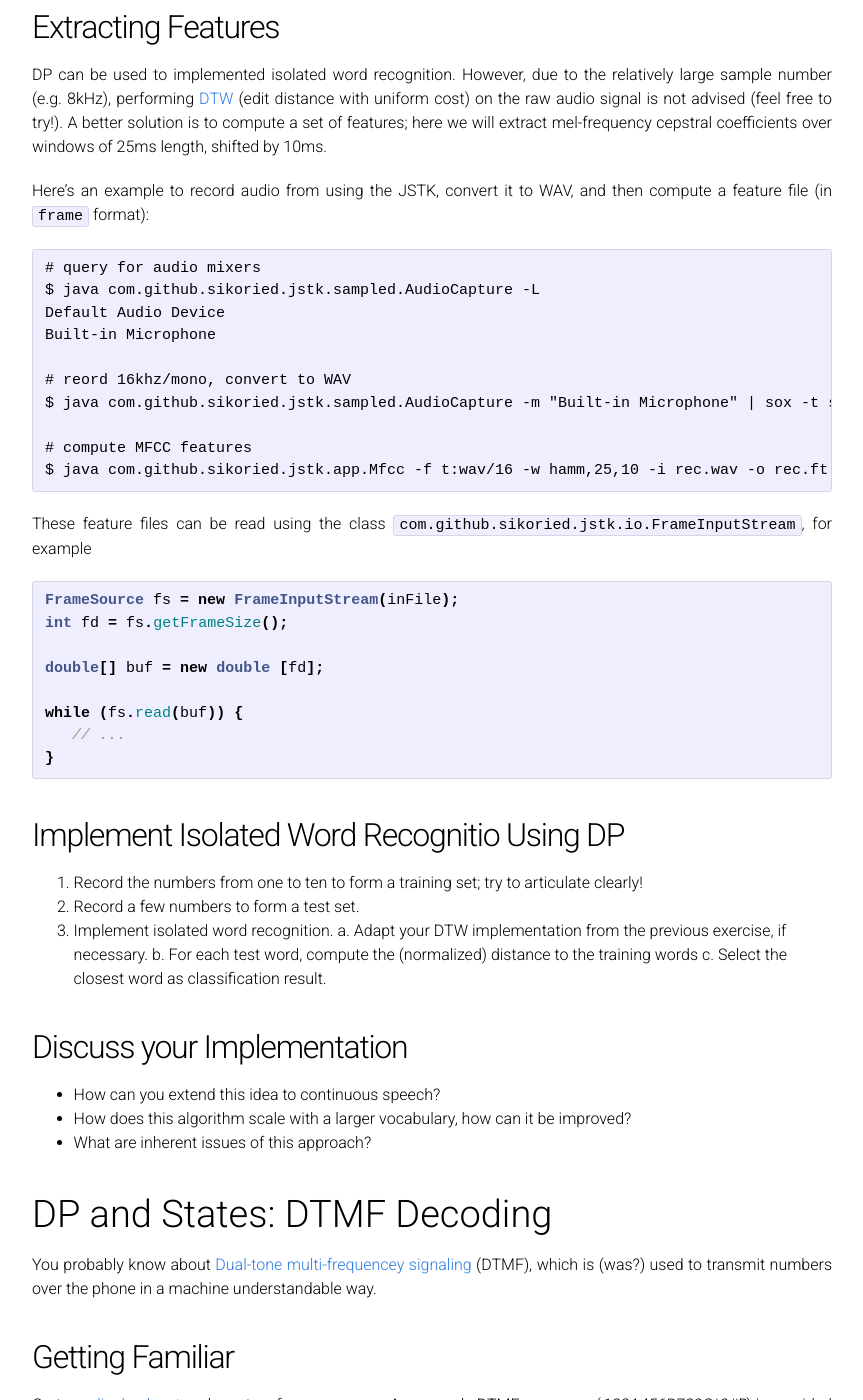
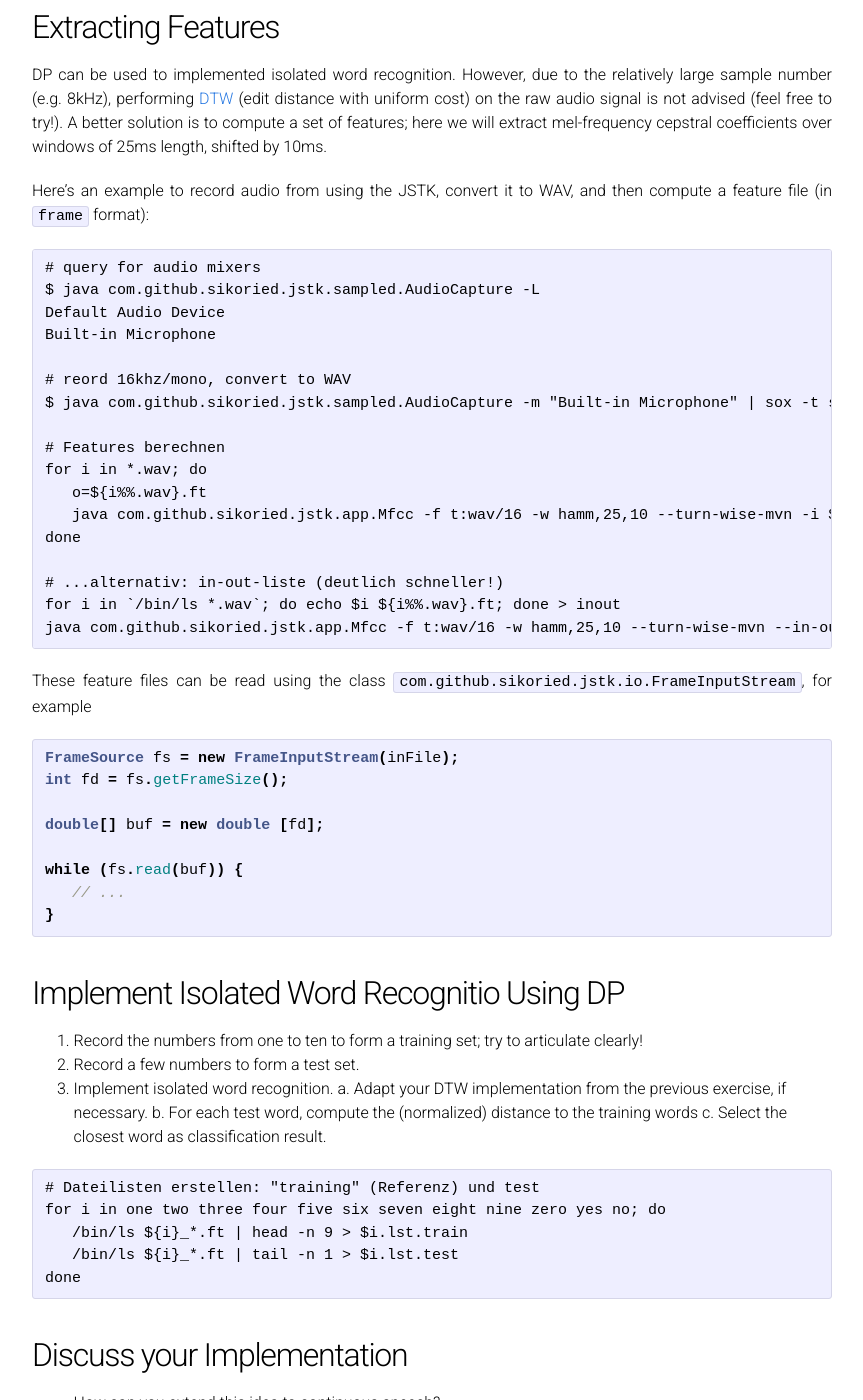
Before and after one commit to sikoried/sequence-learning, a Jekyll site: the page built from 02-cost-and-states/cost-and-states.md, in a window 1280 px wide and 1400 px high, scrolled down 1033 px. Shown: the whole window, without its empty margins (208-1071 px from the left). Built offline with Jekyll 4.4.1, drawn with Linux system fonts in a browser that asks for light colours; our own code applies the rules of GitHub Pages for plain Markdown files.

Commit message:
more bash examples

````diff
--- a/02-cost-and-states/cost-and-states.md
+++ b/02-cost-and-states/cost-and-states.md
@@ -59,8 +59,15 @@ Built-in Microphone
 # reord 16khz/mono, convert to WAV
 $ java com.github.sikoried.jstk.sampled.AudioCapture -m "Built-in Microphone" | sox -t s16 -r 16000 - rec.wav
 
-# compute MFCC features
-$ java com.github.sikoried.jstk.app.Mfcc -f t:wav/16 -w hamm,25,10 -i rec.wav -o rec.ft
+# Features berechnen
+for i in *.wav; do
+	o=${i%%.wav}.ft
+	java com.github.sikoried.jstk.app.Mfcc -f t:wav/16 -w hamm,25,10 --turn-wise-mvn -i $i -o $o
+done
+
+# ...alternativ: in-out-liste (deutlich schneller!)
+for i in `/bin/ls *.wav`; do echo $i ${i%%.wav}.ft; done > inout
+java com.github.sikoried.jstk.app.Mfcc -f t:wav/16 -w hamm,25,10 --turn-wise-mvn --in-out-list inout
 ```
 
 These feature files can be read using the class `com.github.sikoried.jstk.io.FrameInputStream`, for example
@@ -86,12 +93,22 @@ while (fs.read(buf)) {
 	b. For each test word, compute the (normalized) distance to the training words
 	c. Select the closest word as classification result.
 
+```
+# Dateilisten erstellen: "training" (Referenz) und test
+for i in one two three four five six seven eight nine zero yes no; do
+	/bin/ls ${i}_*.ft | head -n 9 > $i.lst.train
+	/bin/ls ${i}_*.ft | tail -n 1 > $i.lst.test
+done
+```
+
 
 ## Discuss your Implementation
 
 - How can you extend this idea to continuous speech?
 - How does this algorithm scale with a larger vocabulary, how can it be improved?
 - What are inherent issues of this approach?
+
+
 
 
 # DP and States: DTMF Decoding
````
